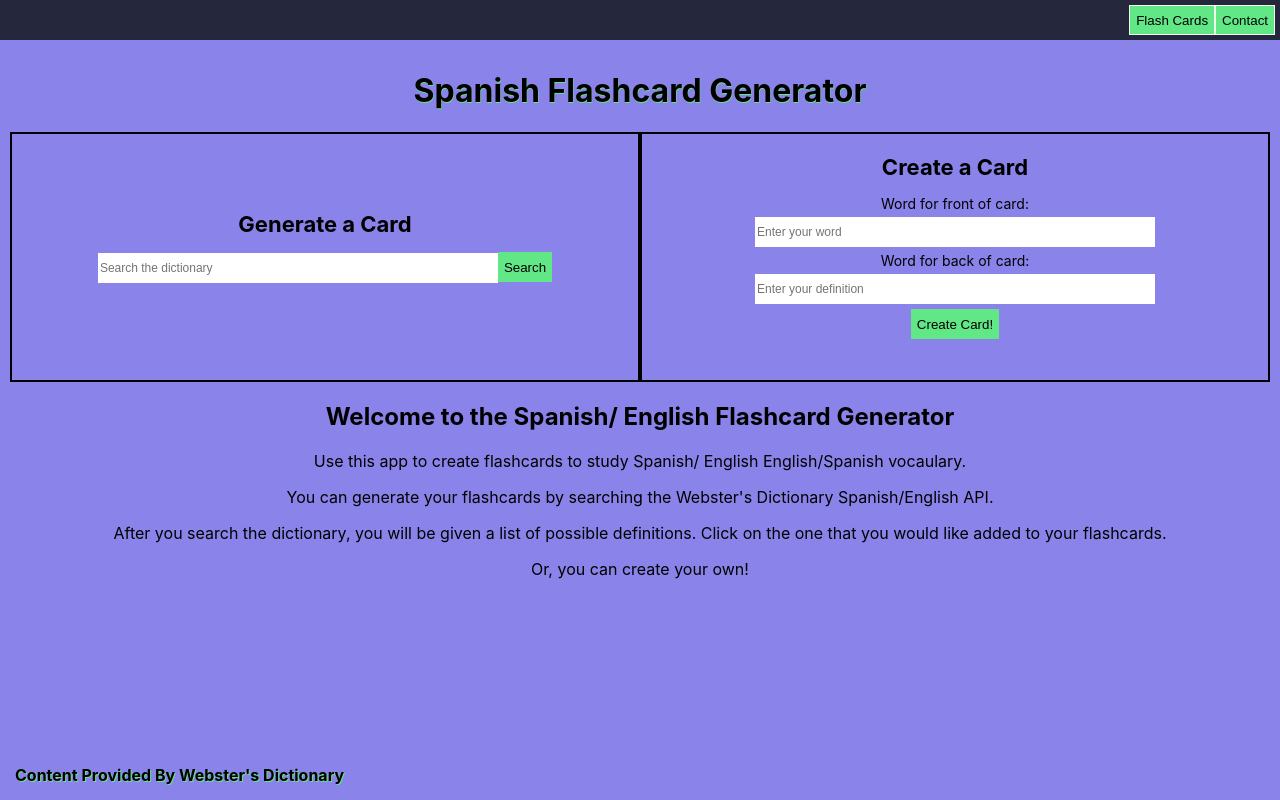
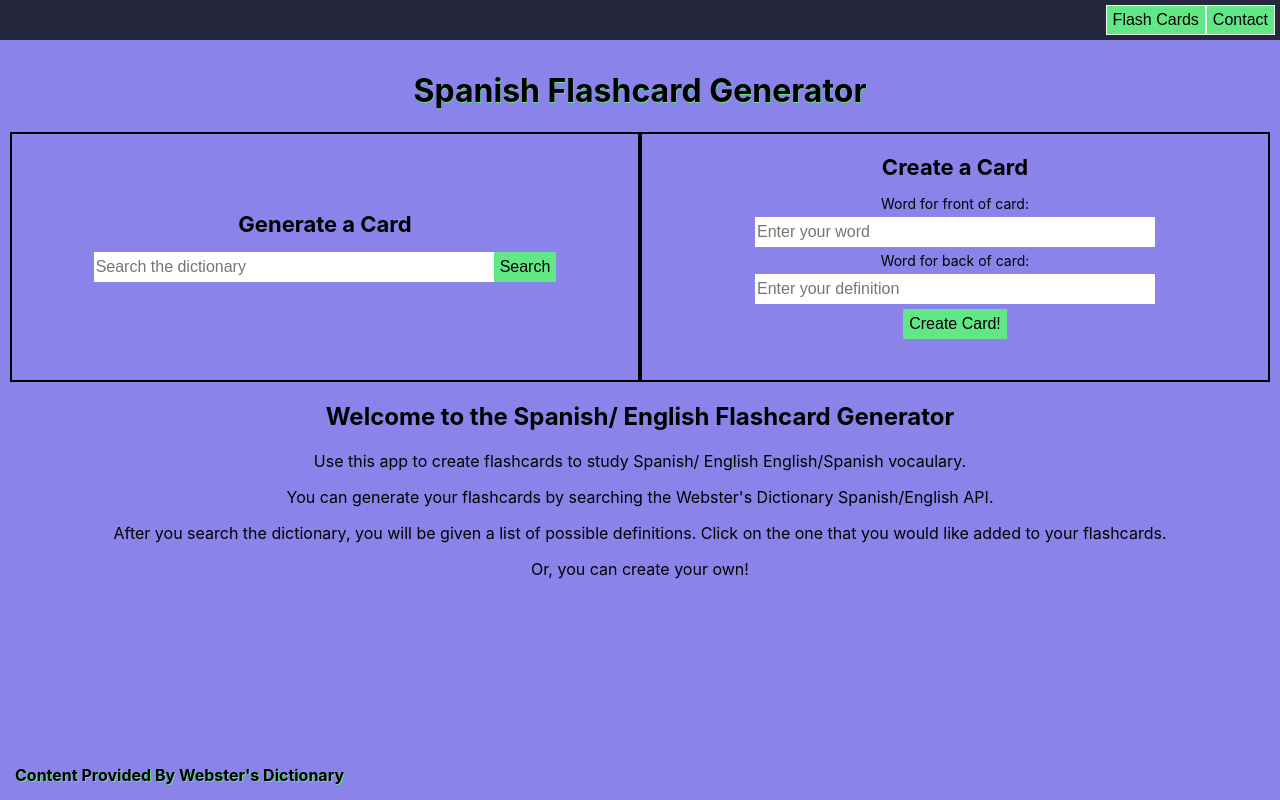
Before and after one commit to ajudd2020/SpanishFlashcards, a React (Create React App) app: page / in a window 1280 px wide. Built offline with nearby package versions, Linux system fonts and the light colour scheme.

Commit message:
working on gh-pages formatting

```diff
--- a/src/Components/Home/Home.css
+++ b/src/Components/Home/Home.css
@@ -58,7 +58,7 @@ form input {
   width: 150px;
   height: 30px;
   text-align: left;
-  font-size: 12px;
+  font-size: 16px;
 }
 input:focus, button:focus {
   outline: none;
@@ -69,6 +69,7 @@ button {
   cursor: pointer;
   height: 30px;
   border: none;
+  font-size: 16px;
 }
 
 .instructions {
```
